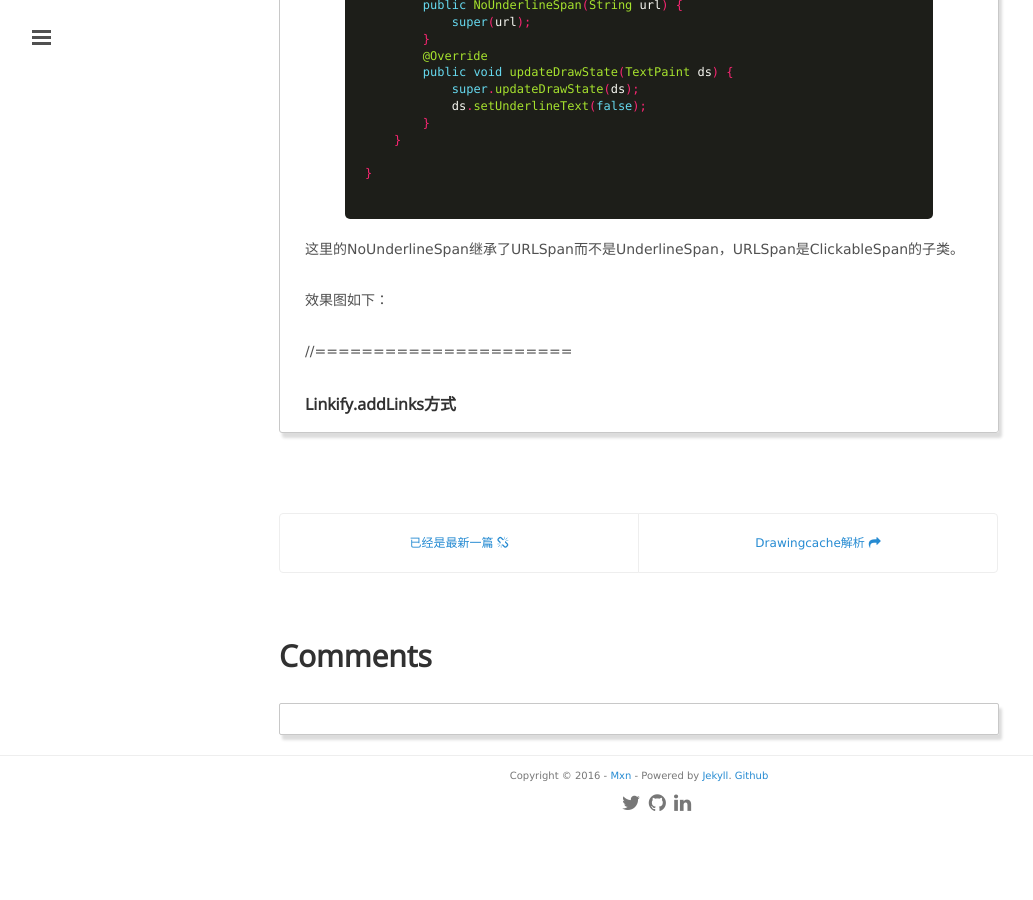
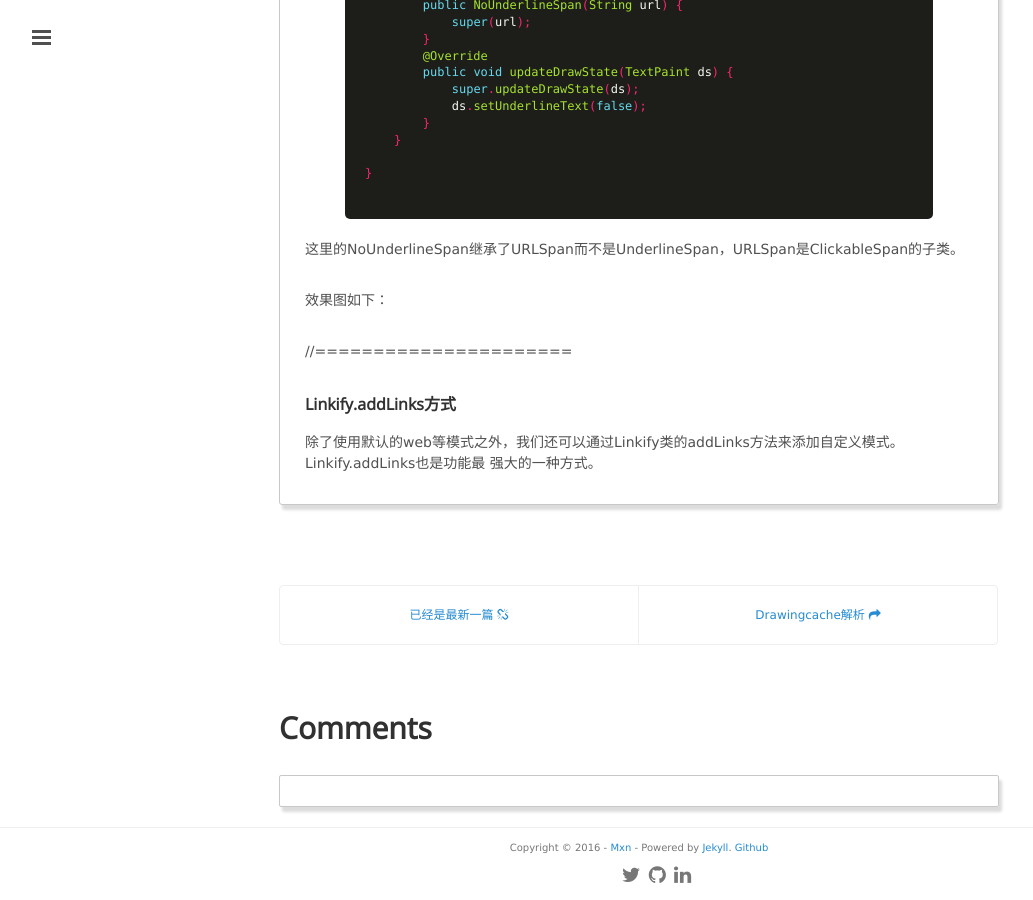
Before and after one commit to mxn21/mxn21.github.io, a Jekyll site: the page built from _posts/2016-1-29-TextView超链接实现方式总结.md, in a window 1280 px wide and 900 px high, scrolled down 3702 px. Shown: the whole window, without its empty margins (1-1034 px from the left). Built offline with Jekyll 4.4.1, drawn with Linux system fonts in a browser that asks for light colours; Markdown is read by kramdown in place of the engine named in the settings; comment, search, counter and statistics services are not loaded; before the commit the page ends 4530 px from its top, so only the background shows below that.

Commit message:
53534534

```diff
--- a/_posts/2016-1-29-TextView超链接实现方式总结.md
+++ b/_posts/2016-1-29-TextView超链接实现方式总结.md
@@ -185,3 +185,6 @@
 //======================
 
 ### Linkify.addLinks方式
+
+除了使用默认的web等模式之外，我们还可以通过Linkify类的addLinks方法来添加自定义模式。Linkify.addLinks也是功能最
+强大的一种方式。
```
